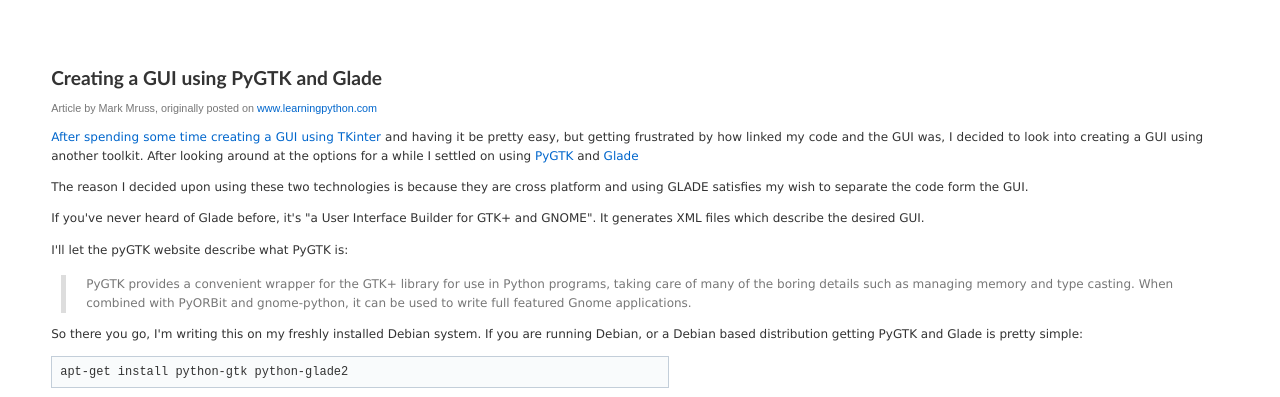
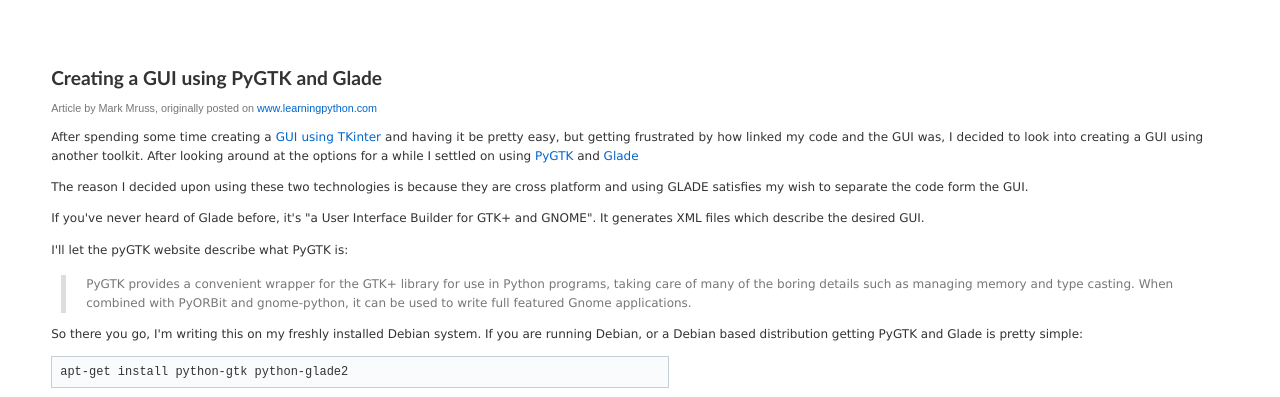
Before and after one commit to AlexxNica/pygtk-web, a plain HTML site: page articles/pygtk-glade-gui/Creating_a_GUI_using_PyGTK_and_Glade.htm in a window 1280 px wide. Shown: the top 397 px of the page. Drawn offline with Linux system fonts and the light colour scheme.

Commit message:
Close anchor tag.
2007-02-05  Rafael Villar Burke  <pachi@rvburke.com>

	* articles/Creating...: Close anchor tag.

svn path=/trunk/; revision=362

```diff
--- a/articles/pygtk-glade-gui/Creating_a_GUI_using_PyGTK_and_Glade.htm
+++ b/articles/pygtk-glade-gui/Creating_a_GUI_using_PyGTK_and_Glade.htm
@@ -12,7 +12,7 @@
 	<div id="content" class="widecolumn">
 	<div class="post" id="post-23">
 		<h2><a href="http://www.learningpython.com/2006/05/07/creating-a-gui-using-pygtk-and-glade/" rel="bookmark" title="Permanent Link: Creating a GUI using PyGTK and Glade">Creating a GUI using PyGTK and Glade</a></h2>
-        <p><small>Article by Mark Mruss, originally posted on <a href="http://www.learningpython.com/2006/05/07/creating-a-gui-using-pygtk-and-glade/">www.learningpython.com</small></p>
+        <p><small>Article by Mark Mruss, originally posted on <a href="http://www.learningpython.com/2006/05/07/creating-a-gui-using-pygtk-and-glade/">www.learningpython.com</a></small></p>
 		<div class="entrytext">
             <p>After spending some time creating a <a
                 href="http://www.learningpython.com/category/python/tkinter/">GUI
```
Also changed, not shown: 1 other file.
